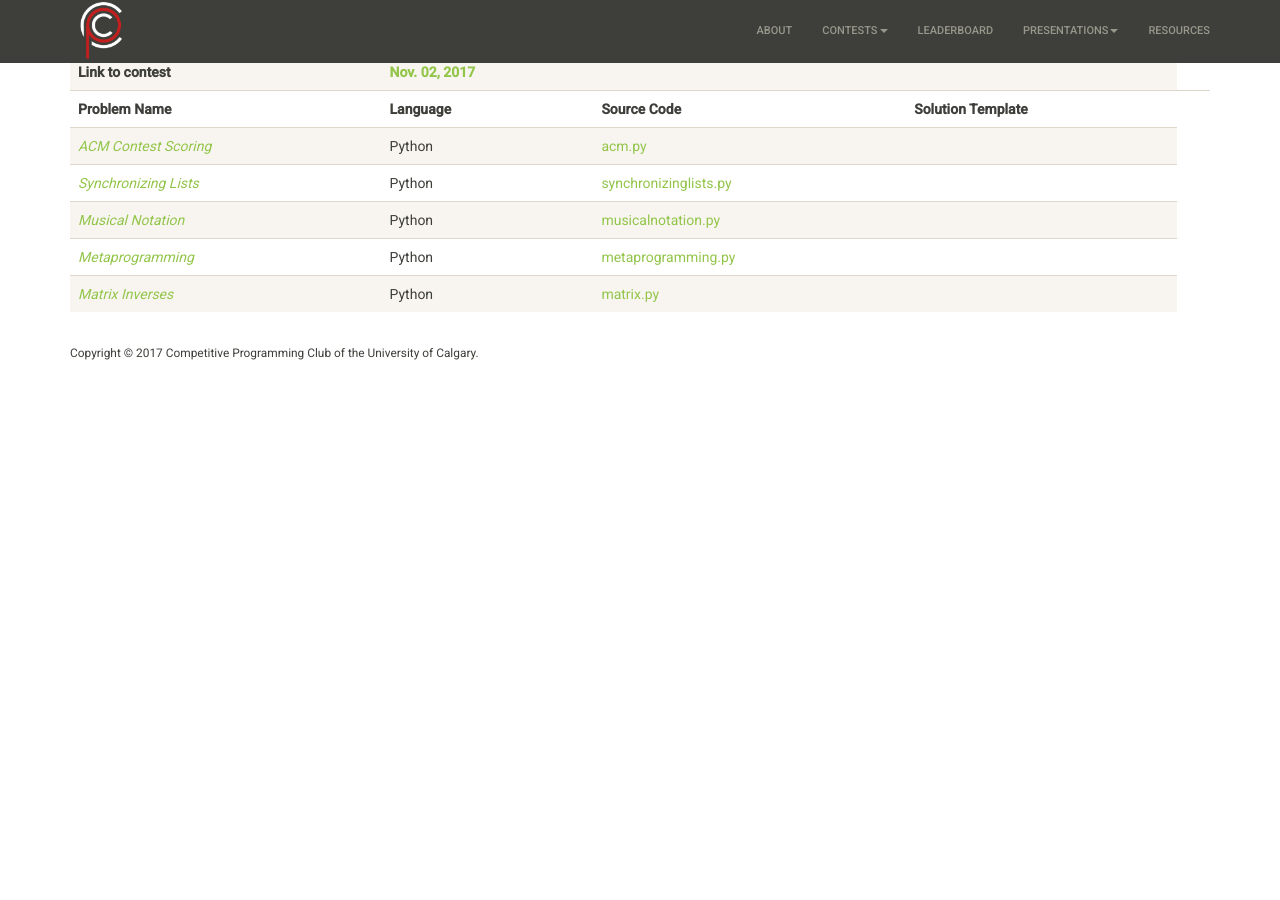
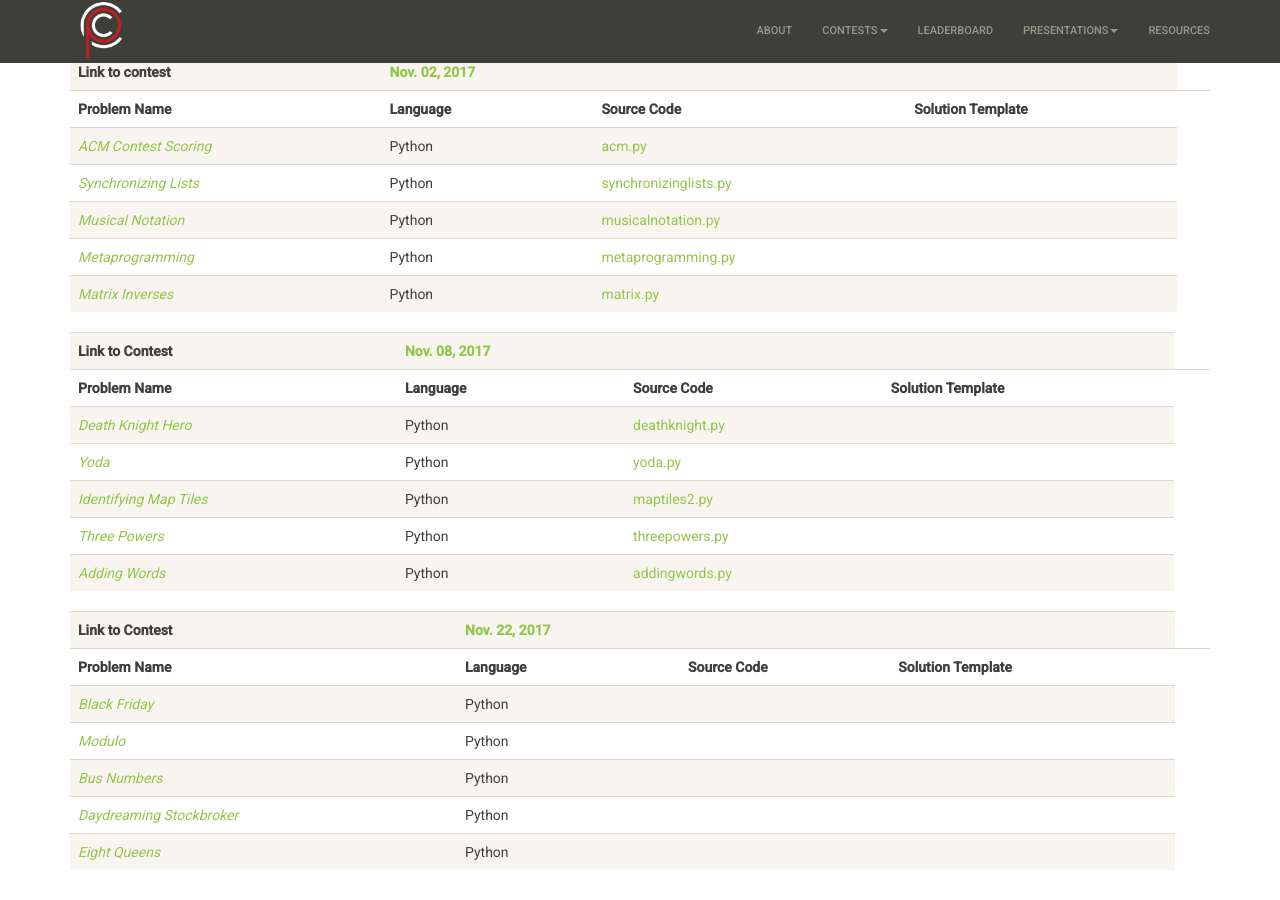
Before and after one commit to ProblemSolvingClub/psc-website, a Jekyll site: the page built from solutions/index.html, in a window 1280 px wide and 900 px high, scrolled down 2159 px. Built offline with Jekyll 4.4.1, drawn with Linux system fonts in a browser that asks for light colours; nearby versions of some CDN libraries; before the commit the page ends 2531 px from its top, so only the background shows below that.

Commit message:
added links to nov 8 and nov 22 contests

```diff
--- a/solutions/index.html
+++ b/solutions/index.html
@@ -374,4 +374,98 @@ title: About
 	<td></td>
       </tr>
   </table>
+
+  <table class="table table-striped">
+    <tbody>
+      <tr>
+	<td><b>Link to Contest</b></td>
+	<td><b><a href="https://open.kattis.com/contests/cr7xe4">Nov. 08, 2017</a></b></td>
+	<td></td>
+	<td></td>
+      </tr>
+      <tr>
+	<td><b>Problem Name</b></td>
+	<td><b>Language</b></td>
+	<td><b>Source Code</b></td>
+	<td><b>Solution Template</b><td>
+      </tr>
+      <tr>
+	<td><i><a href="https://open.kattis.com/problems/deathknight">Death Knight Hero</a></i></td>
+	<td>Python</td>
+	<td><a href="deathknight.py">deathknight.py</a></td>
+	<td></td>
+      </tr>
+      <tr>
+	<td><i><a href="https://open.kattis.com/problems/yoda">Yoda</a></i></td>
+	<td>Python</td>
+	<td><a href="yoda.py">yoda.py</a></td>
+	<td></td>
+      </tr>
+      <tr>
+	<td><i><a href="https://open.kattis.com/problems/maptiles2">Identifying Map Tiles</a></i></td>
+	<td>Python</td>
+	<td><a href="maptiles2.py">maptiles2.py</a></td>
+	<td></td>
+      </tr>
+      <tr>
+	<td><i><a href="https://open.kattis.com/problems/threepowers">Three Powers</a></i></td>
+	<td>Python</td>
+	<td><a href="threepowers.py">threepowers.py</a></td>
+	<td></td>
+      </tr>
+      <tr>
+	<td><i><a href="https://open.kattis.com/problems/addingwords">Adding Words</a></i></td>
+	<td>Python</td>
+	<td><a href="addingwords.py">addingwords.py</a></td>
+	<td></td>
+      </tr>
+    </tbody>
+  </table>
+
+  <table class="table table-striped">
+    <tbody>
+      <tr>
+	<td><b>Link to Contest</b></td>
+	<td><b><a href="https://open.kattis.com/contests/b2bw5f">Nov. 22, 2017</a></b></td>
+	<td></td>
+	<td></td>
+      </tr>
+      <tr>
+	<td><b>Problem Name</b></td>
+	<td><b>Language</b></td>
+	<td><b>Source Code</b></td>
+	<td><b>Solution Template</b><td>
+      </tr>
+      <tr>
+	<td><i><a href="https://open.kattis.com/problems/blackfriday">Black Friday</a></i></td>
+	<td>Python</td>
+	<td></td>
+	<td></td>
+      </tr>
+      <tr>
+	<td><i><a href="https://open.kattis.com/problems/modulo">Modulo</a></i></td>
+	<td>Python</td>
+	<td></td>
+	<td></td>
+      </tr>
+      <tr>
+	<td><i><a href="https://open.kattis.com/problems/busnumbers">Bus Numbers</a></i></td>
+	<td>Python</td>
+	<td></td>
+	<td></td>
+      </tr>
+      <tr>
+	<td><i><a href="https://open.kattis.com/problems/stockbroker">Daydreaming Stockbroker</a></i></td>
+	<td>Python</td>
+	<td></td>
+	<td></td>
+      </tr>
+      <tr>
+	<td><i><a href="https://open.kattis.com/problems/8queens">Eight Queens</a></i></td>
+	<td>Python</td>
+	<td></td>
+	<td></td>
+      </tr>
+    </tbody>
+  </table>
 </div>
```
Also changed, not shown: solutions/addingwords.py (added, +43 -0 lines), solutions/deathknight.py (added, +11 -0 lines), solutions/maptiles2.py (added, +18 -0 lines), solutions/threepowers.py (added, +14 -0 lines), solutions/yoda.py (added, +27 -0 lines).
